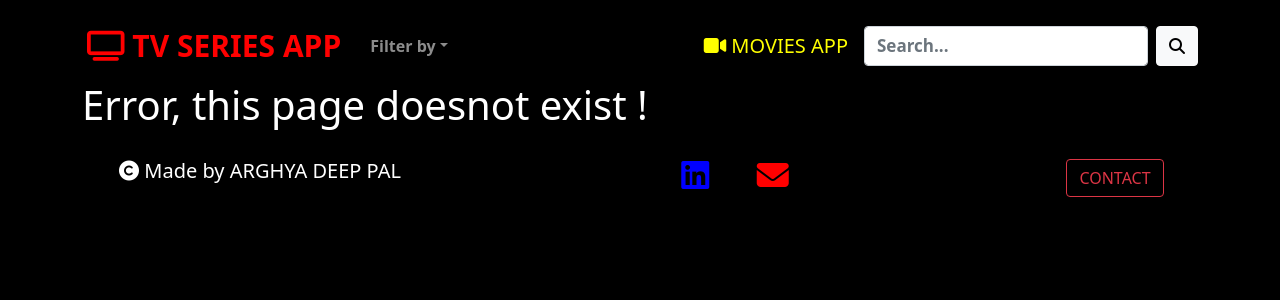
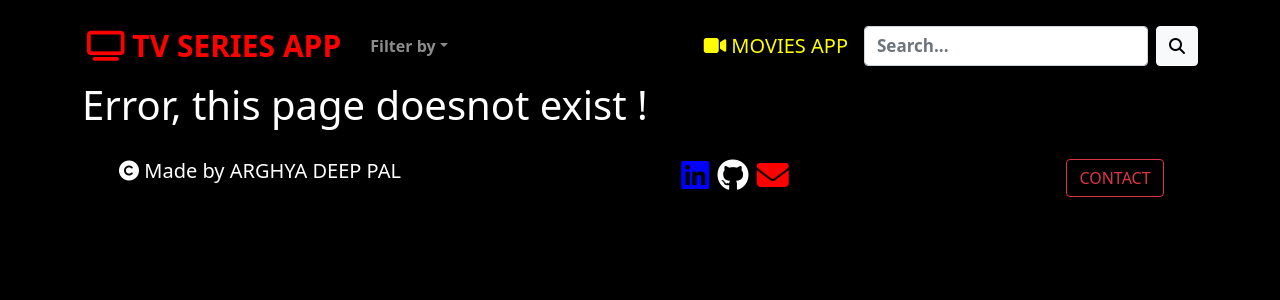
Before and after one commit to Arghyadeep7/TV-Series-App, a React (Create React App) app: page /error in a window 1280 px wide. Shown: the top 300 px of the page. Built offline with nearby package versions, Linux system fonts and the light colour scheme.

Commit message:
Footer CSS Updated

```diff
--- a/src/components/Footer.js
+++ b/src/components/Footer.js
@@ -10,7 +10,7 @@ const Footer = () => {
         </Col>
         <Col sm={4} md={5} lg={6} style={{display:'flex', justifyContent: 'center', marginTop:'10px'}}>
           <a href="https://www.linkedin.com/in/arghya-deep-pal7/" style={{color:'blue', textDecoration: 'none'}} target="_blank"><i class="fab fa-linkedin fa-2x"></i>&nbsp;&nbsp;</a>
-          <a href="https://github.com/Arghyadeep7" style={{color:'black', textDecoration: 'none'}} target="_blank"><i class="fab fa-github fa-2x"></i>&nbsp;&nbsp;</a>
+          <a href="https://github.com/Arghyadeep7" style={{color:'white', textDecoration: 'none'}} target="_blank"><i class="fab fa-github fa-2x"></i>&nbsp;&nbsp;</a>
           <a href="mailto:ronipal07@gmail.com" style={{color:'red', textDecoration: 'none'}} target="_blank"><i class="fas fa-envelope fa-2x"></i></a>
         </Col>
         <Col lg={2} style={{display:'flex', justifyContent: 'center', marginTop:'10px'}}>
```
